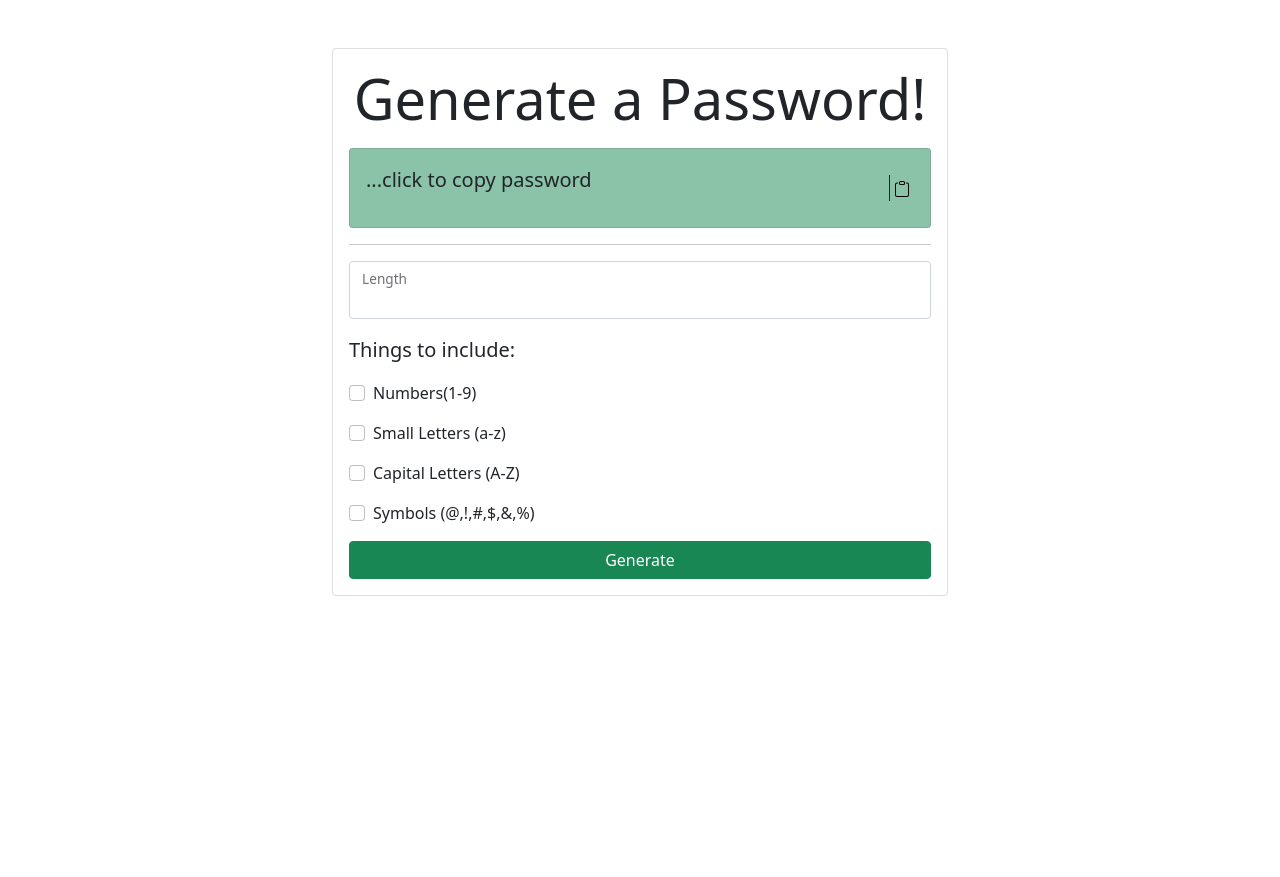
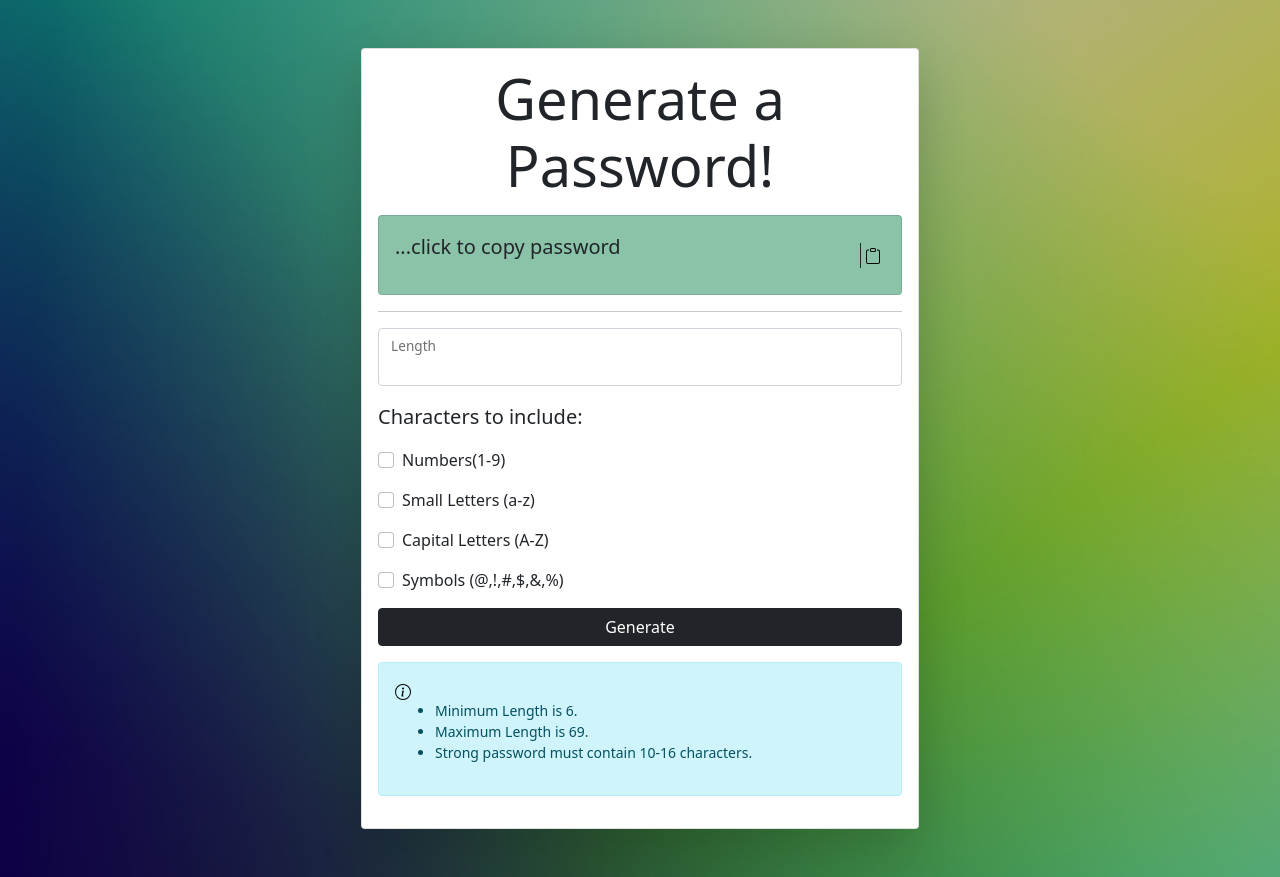
Before and after one commit to utkarsh-1905/password-generator, a plain HTML site: page index.html in a window 1280 px wide. Before the commit the page ends 800 px from the top, so only its background shows below. Drawn offline with nearby package versions, Linux system fonts and the light colour scheme.

Commit message:
Styling Changes

```diff
--- a/index.html
+++ b/index.html
@@ -13,8 +13,8 @@
     <title>Random Password Generator</title>
   </head>
 
-  <body class="container col-md-6 d-flex flex-column">
-    <div class="card mt-5">
+  <body class="container h-100 w-100">
+    <div class="card mt-5 col-6 offset-3 shadow-lg mb-5 w-50">
       <div class="card-body">
         <h5 class="card-title text-center mb-3 display-4">
           Generate a Password!
@@ -27,7 +27,7 @@
               <p class="show lead pb-0">...click to copy password</p>
             </div>
             <div class="h-100 text-center mt-auto mb-auto border-start border-dark">
-              <img src="clipboard.svg" class="rounded copy p-1 mb-auto mt-auto" alt="Copy" />
+              <img src="assets/clipboard.svg" class="rounded copy p-1 mb-auto mt-auto" alt="Copy" />
             </div>
           </div>
         </div>
@@ -45,7 +45,7 @@
             />
             <label for="length" class="form-label">Length</label>
           </div>
-          <p class="lead">Things to include:</p>
+          <p class="lead">Characters to include:</p>
           <div class="mb-3 form-check">
             <label for="numbers" class="form-check-label">Numbers(1-9)</label>
             <input
@@ -88,10 +88,25 @@
               id="symbols"
             />
           </div>
-          <button class="btn btn-success w-100">Generate</button>
+          <button class="btn btn-dark w-100">Generate</button>
         </form>
+        <div class="alert alert-info mt-3 mb-3 small"><img src="assets/info-circle.svg" class="me-3" alt="info">
+          <ul class="ms-2 mt-0">
+            <li>Minimum Length is 6.</li>
+            <li>Maximum Length is 69.</li>
+            <li>Strong password must contain 10-16 characters.</li>
+          </ul>
+        </div>
       </div>
     </div>
+    <style>
+      body{
+        background-image: linear-gradient(rgba(0, 0, 0, 0.3), rgba(0, 0, 0, 0.3)),url('./assets/gradient.jpg');
+        background-position: center;
+        background-repeat: no-repeat;
+        background-size: cover;
+      }
+    </style>
     <script
       src="https://cdn.jsdelivr.net/npm/bootstrap@5.1.3/dist/js/bootstrap.bundle.min.js"
       integrity="sha384-ka7Sk0Gln4gmtz2MlQnikT1wXgYsOg+OMhuP+IlRH9sENBO0LRn5q+8nbTov4+1p"
--- a/index.js
+++ b/index.js
@@ -106,8 +106,8 @@ const clickCopy = document.querySelector(".clickCopy");
 clickCopy.addEventListener("click", (e) => {
   const password = show.innerText;
   navigator.clipboard.writeText(password);
-  copy.attributes[0].value = "clipboard-check.svg";
+  copy.attributes[0].value = "assets/clipboard-check.svg";
   setTimeout(() => {
-    copy.attributes[0].value = "clipboard.svg";
+    copy.attributes[0].value = "assets/clipboard.svg";
   }, 5000);
 });
```
Also changed, not shown: package.json (deleted, +0 -19 lines), server.js (deleted, +0 -10 lines), assets/clipboard-check.svg (renamed from clipboard-check.svg), assets/clipboard.svg (renamed from clipboard.svg), assets/gradient.jpg (added), assets/info-circle.svg (added), 2 other files.
